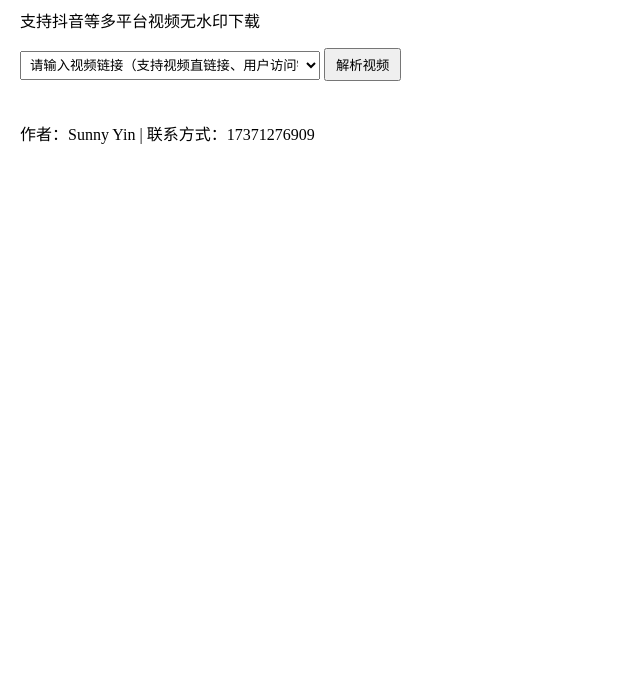
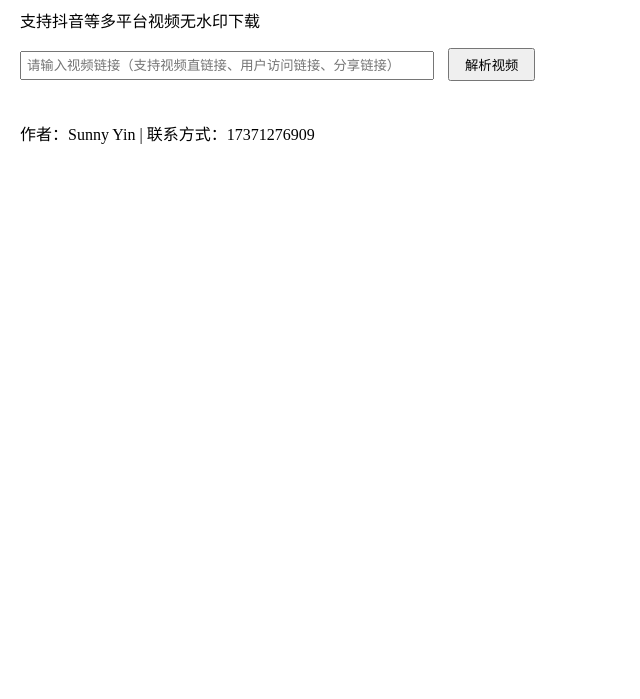
Before and after one commit to Suuny0602/DouyinVideoDowen, a website: page public/index.html in a window 1280 px wide. Shown: the part 101-800 px from the top of the page, without its empty margins (0-640 px from the left). Drawn offline with Linux system fonts and the light colour scheme.

Commit message:
Fix interface: restore input field and button functionality

```diff
--- a/public/css/style.css
+++ b/public/css/style.css
@@ -4,13 +4,15 @@ body {
     padding: 20px;
 }
 
-select {
-    width: 300px;
+input[type="text"] {
+    width: 400px;
     padding: 5px;
+    margin-right: 10px;
 }
 
 button {
-    padding: 5px 10px;
+    padding: 5px 15px;
+    cursor: pointer;
 }
 
 footer {
--- a/public/index.html
+++ b/public/index.html
@@ -10,9 +10,7 @@
     <h1>视频去水印</h1>
     <p>支持抖音等多平台视频无水印下载</p>
 
-    <select id="videoUrl">
-        <option value="">请输入视频链接（支持视频直链接、用户访问链接、分享链接）</option>
-    </select>
+    <input type="text" id="videoUrl" placeholder="请输入视频链接（支持视频直链接、用户访问链接、分享链接）">
     <button id="parseBtn">解析视频</button>
 
     <footer>
--- a/public/js/main.js
+++ b/public/js/main.js
@@ -1,10 +1,5 @@
-// 获取DOM元素
-const videoUrlInput = document.getElementById('videoUrl');
-const parseBtn = document.getElementById('parseBtn');
-
-// 解析按钮点击事件
-parseBtn.addEventListener('click', async () => {
-    const url = videoUrlInput.value.trim();
+document.getElementById('parseBtn').addEventListener('click', async () => {
+    const url = document.getElementById('videoUrl').value.trim();
     if (!url) {
         alert('请输入视频链接');
         return;
```
